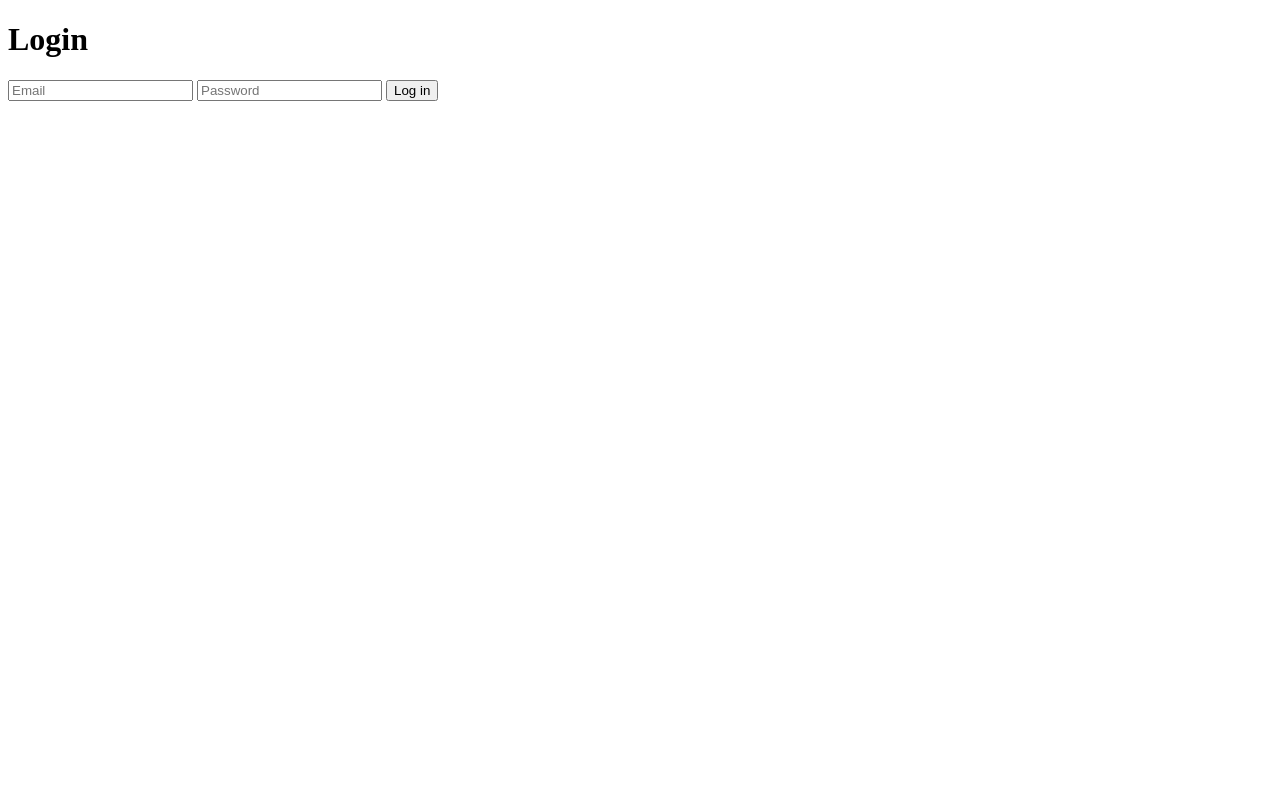
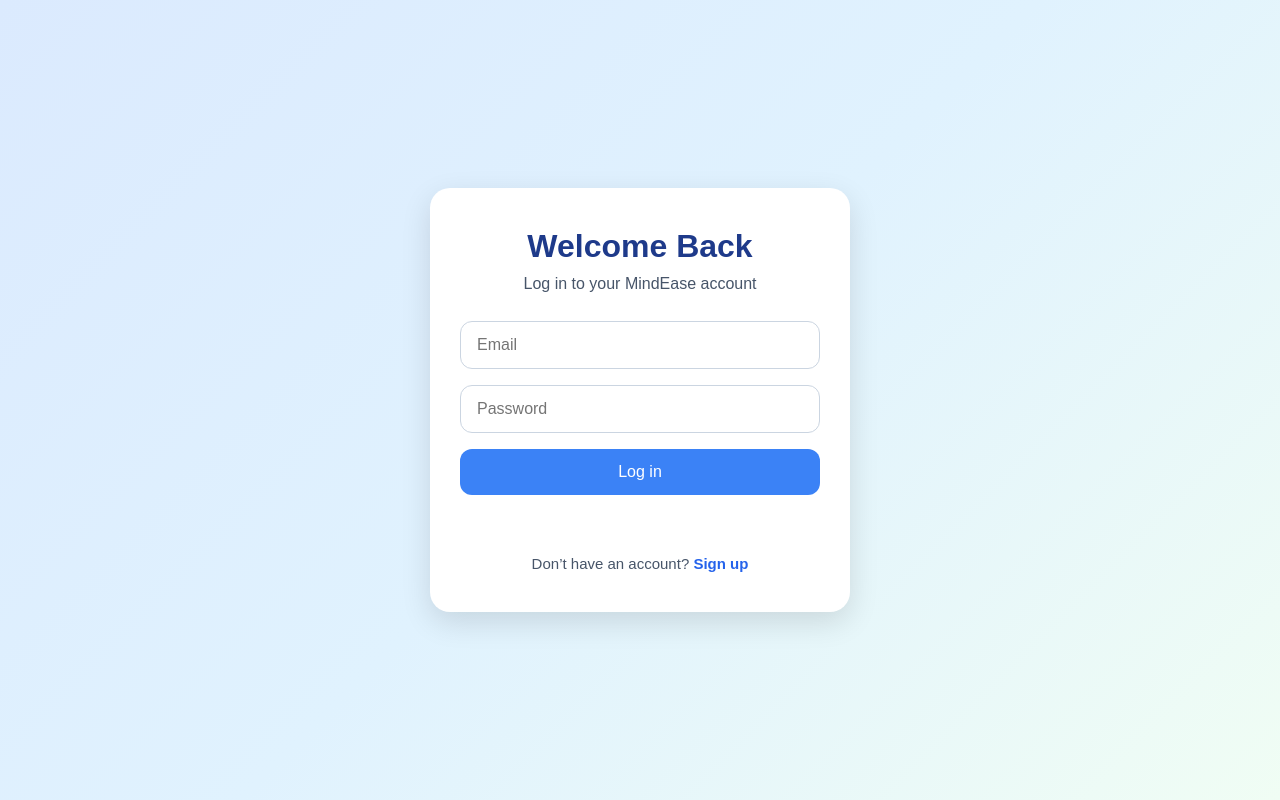
Before and after one commit to KasosKresz/KasosKresz.github.io, a plain HTML site: page login.html in a window 1280 px wide. Drawn offline with Linux system fonts and the light colour scheme.

Commit message:
Update login.html

```diff
--- a/login.html
+++ b/login.html
@@ -3,10 +3,107 @@
 <head>
   <meta charset="UTF-8" />
   <meta name="viewport" content="width=device-width, initial-scale=1.0" />
-  <title>Login</title>
+  <title>Login | MindEase</title>
+  <style>
+    * {
+      box-sizing: border-box;
+      margin: 0;
+      padding: 0;
+      font-family: Arial, sans-serif;
+    }
+
+    body {
+      min-height: 100vh;
+      display: flex;
+      justify-content: center;
+      align-items: center;
+      background: linear-gradient(135deg, #dbeafe, #e0f2fe, #f0fdf4);
+      padding: 20px;
+    }
+
+    .card {
+      width: 100%;
+      max-width: 420px;
+      background: white;
+      padding: 40px 30px;
+      border-radius: 20px;
+      box-shadow: 0 10px 30px rgba(0, 0, 0, 0.12);
+      text-align: center;
+    }
+
+    h1 {
+      font-size: 32px;
+      margin-bottom: 10px;
+      color: #1e3a8a;
+    }
+
+    .subtitle {
+      color: #475569;
+      margin-bottom: 28px;
+      font-size: 16px;
+    }
+
+    form {
+      display: flex;
+      flex-direction: column;
+      gap: 16px;
+    }
+
+    input {
+      padding: 14px 16px;
+      font-size: 16px;
+      border: 1px solid #cbd5e1;
+      border-radius: 12px;
+      outline: none;
+    }
+
+    input:focus {
+      border-color: #60a5fa;
+      box-shadow: 0 0 0 3px rgba(96, 165, 250, 0.2);
+    }
+
+    button {
+      padding: 14px;
+      font-size: 16px;
+      border: none;
+      border-radius: 12px;
+      background: #3b82f6;
+      color: white;
+      cursor: pointer;
+      transition: 0.2s;
+    }
+
+    button:hover {
+      background: #2563eb;
+    }
+
+    #message {
+      margin-top: 18px;
+      color: #dc2626;
+      min-height: 20px;
+    }
+
+    .bottom-link {
+      margin-top: 22px;
+      font-size: 15px;
+      color: #475569;
+    }
+
+    .bottom-link a {
+      color: #2563eb;
+      text-decoration: none;
+      font-weight: bold;
+    }
+
+    .bottom-link a:hover {
+      text-decoration: underline;
+    }
+  </style>
 </head>
 <body>
-  <h1>Login</h1>
+  <div class="card">
+    <h1>Welcome Back</h1>
+    <p class="subtitle">Log in to your MindEase account</p>
 
     <form id="loginForm">
       <input type="email" id="email" placeholder="Email" required />
@@ -15,6 +112,11 @@
     </form>
 
     <p id="message"></p>
+
+    <p class="bottom-link">
+      Don’t have an account? <a href="/signup.html">Sign up</a>
+    </p>
+  </div>
 
   <script type="module">
     import { auth } from "./firebase-config.js";
```
Lines whose indentation alone changed are shown as unchanged.
